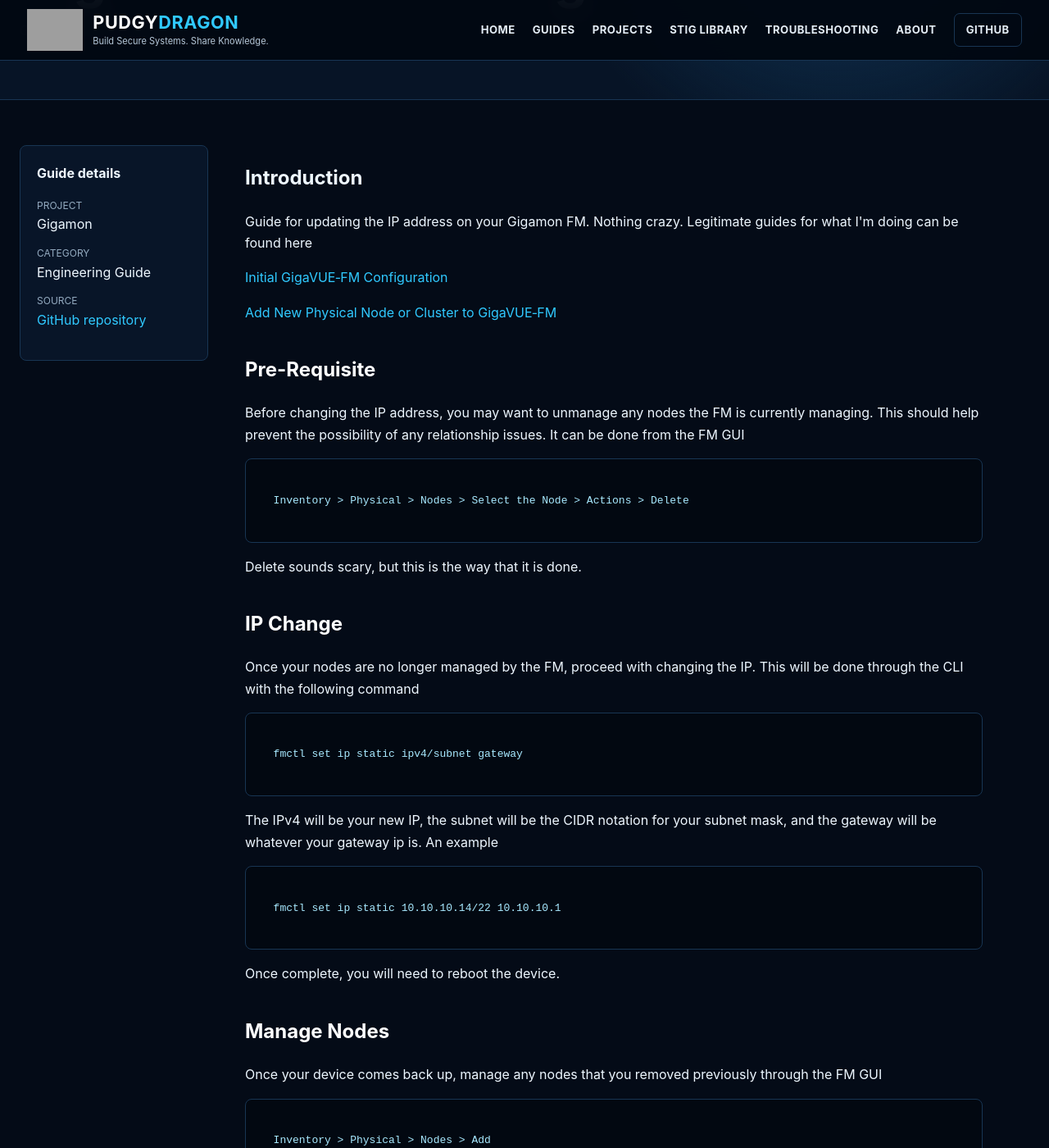
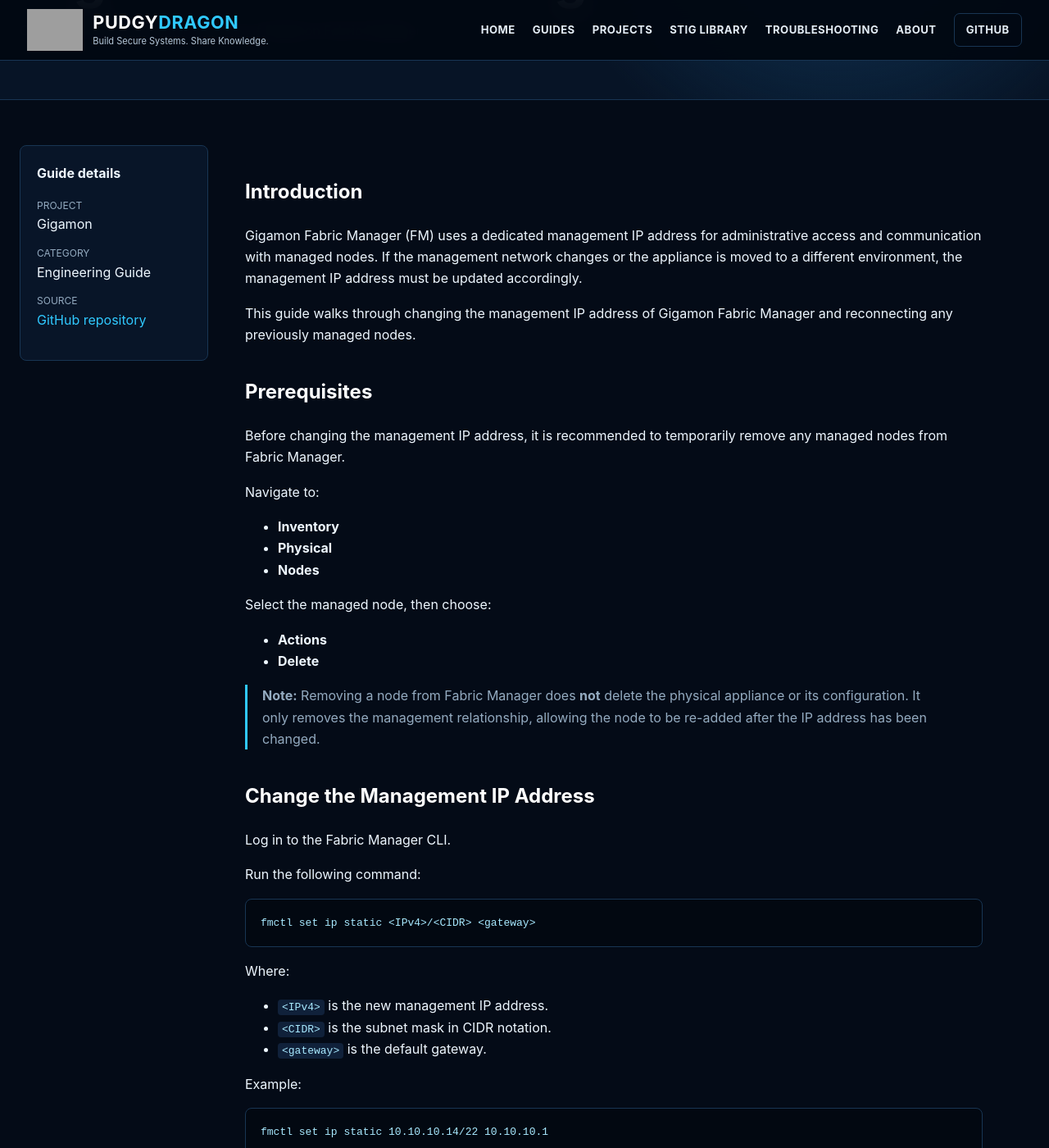
Before and after one commit to PudgyDragon/pudgydragon.github.io, a Jekyll site: the page built from _guides/gigamon-guides-change-ip.md, in a window 1280 px wide and 1400 px high, scrolled down 238 px. Shown: the whole window at 82% size. Built offline with Jekyll 4.4.1, drawn with Linux system fonts in a browser that asks for light colours; some of the changed text lies outside the part shown; grey boxes are pictures that could not be loaded.

Commit message:
Update gigamon-guides-change-ip.md

````diff
--- a/_guides/gigamon-guides-change-ip.md
+++ b/_guides/gigamon-guides-change-ip.md
@@ -2,41 +2,80 @@
 title: "Gigamon FM IP Configuration"
 project: "Gigamon"
 category: "Engineering Guide"
-description: "Gigamon FM IP Configuration"
+description: "Change the management IP address of Gigamon Fabric Manager."
 source_url: "https://github.com/PudgyDragon/Gigamon/blob/main/Guides/Change_IP.md"
 ---
 
-<h1>Introduction</h1>
-<p>Guide for updating the IP address on your Gigamon FM. Nothing crazy. Legitimate guides for what I'm doing can be found here</p>
-<a href="https://docs.gigamon.com/doclib611/Content/GV-FM-Install/Initial_GigaVUE-FM_Configuration__2.html">Initial GigaVUE‑FM Configuration</a>
+## Introduction
 
-<a href="https://docs.gigamon.com/doclib611/Content/GV-FM-UG/Add_New_Physical_Node_or_Cluster_to_GigaVUE_FM.html">Add New Physical Node or Cluster to GigaVUE‑FM</a>
+Gigamon Fabric Manager (FM) uses a dedicated management IP address for administrative access and communication with managed nodes. If the management network changes or the appliance is moved to a different environment, the management IP address must be updated accordingly.
 
-<h2>Pre-Requisite</h2>
-<p>Before changing the IP address, you may want to unmanage any nodes the FM is currently managing. This should help prevent
-the possibility of any relationship issues. It can be done from the FM GUI</p>
-<pre><code>
-  Inventory > Physical > Nodes > Select the Node > Actions > Delete
+This guide walks through changing the management IP address of Gigamon Fabric Manager and reconnecting any previously managed nodes.
 
-</code></pre>
-<p>Delete sounds scary, but this is the way that it is done.</p>
+## Prerequisites
 
-<h2>IP Change</h2>
-<p>Once your nodes are no longer managed by the FM, proceed with changing the IP. This will be done through the CLI with the following command</p>
-<pre><code>
-  fmctl set ip static ipv4/subnet gateway
+Before changing the management IP address, it is recommended to temporarily remove any managed nodes from Fabric Manager.
 
-</code></pre>
-<p>The IPv4 will be your new IP, the subnet will be the CIDR notation for your subnet mask, and the gateway will be whatever your gateway ip is. An example</p>
-<pre><code>
-  fmctl set ip static 10.10.10.14/22 10.10.10.1
+Navigate to:
 
-</code></pre>
-<p>Once complete, you will need to reboot the device.</p>
+- **Inventory**
+- **Physical**
+- **Nodes**
 
-<h2>Manage Nodes</h2>
-<p>Once your device comes back up, manage any nodes that you removed previously through the FM GUI</p>
-<pre><code>
-  Inventory > Physical > Nodes > Add
+Select the managed node, then choose:
 
-</code></pre>
+- **Actions**
+- **Delete**
+
+> **Note:** Removing a node from Fabric Manager does **not** delete the physical appliance or its configuration. It only removes the management relationship, allowing the node to be re-added after the IP address has been changed.
+
+## Change the Management IP Address
+
+Log in to the Fabric Manager CLI.
+
+Run the following command:
+
+```bash
+fmctl set ip static <IPv4>/<CIDR> <gateway>
+```
+
+Where:
+
+- `<IPv4>` is the new management IP address.
+- `<CIDR>` is the subnet mask in CIDR notation.
+- `<gateway>` is the default gateway.
+
+Example:
+
+```bash
+fmctl set ip static 10.10.10.14/22 10.10.10.1
+```
+
+After the command completes, reboot the appliance.
+
+## Re-Add Managed Nodes
+
+After Fabric Manager has restarted and is reachable using the new management IP address, re-add the managed nodes.
+
+Navigate to:
+
+- **Inventory**
+- **Physical**
+- **Nodes**
+
+Select:
+
+- **Add**
+
+Follow the prompts to reconnect each Gigamon node to Fabric Manager.
+
+## Verification
+
+- Verify the Fabric Manager web interface is accessible using the new management IP address.
+- Verify each managed node reconnects successfully.
+- Confirm all managed nodes report a healthy status.
+
+## Additional Resources
+
+- [Initial GigaVUE-FM Configuration](https://docs.gigamon.com/doclib611/Content/GV-FM-Install/Initial_GigaVUE-FM_Configuration__2.html)
+- [Add New Physical Node or Cluster to GigaVUE-FM](https://docs.gigamon.com/doclib611/Content/GV-FM-UG/Add_New_Physical_Node_or_Cluster_to_GigaVUE_FM.html)
````
